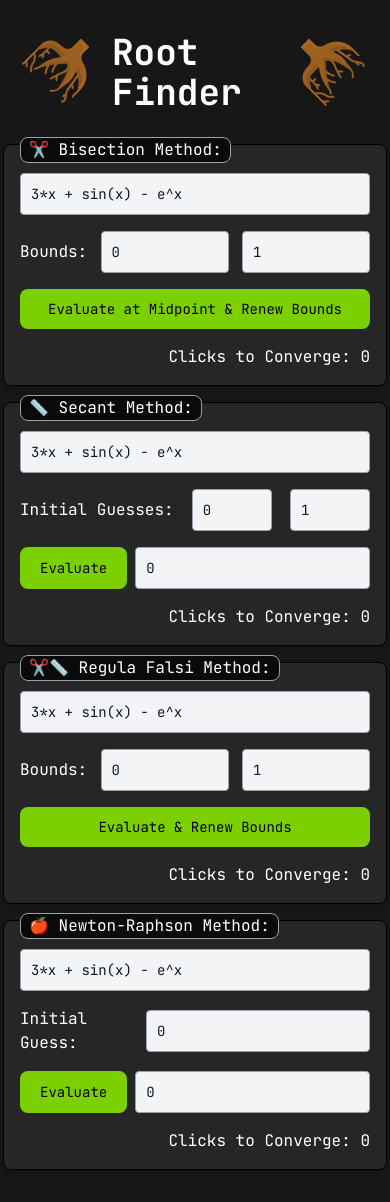
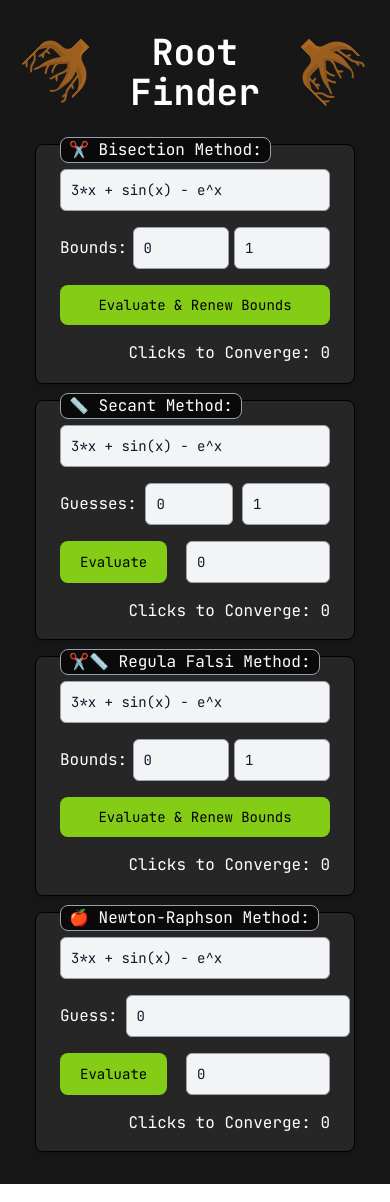
Before and after one commit to megz15/root-zero, a SvelteKit app: page / in a window 390 px wide. Built offline with nearby package versions, Linux system fonts and the light colour scheme.

Commit message:
refactor: boilerplate, responsiveness

```diff
--- a/src/app.css
+++ b/src/app.css
@@ -6,3 +6,23 @@
     font-optical-sizing: auto;
     font-style: normal;
 }
+
+input {
+    background-color: #f3f4f6;
+    border: 1px solid #9ca3af;
+    color: #111827;
+    font-size: 0.875rem;
+    line-height: 1.25rem;
+    border-radius: 0.375rem;
+    padding: 0.625rem;
+}
+
+button {
+    background-color: #84cc16;
+    color: black;
+    border-radius: 0.5rem;
+    font-size: 0.875rem;
+    line-height: 1.25rem;
+    padding-inline: 1.25rem;
+    padding-block: 0.625rem;
+}
--- a/src/lib/components/BisectionCard.svelte
+++ b/src/lib/components/BisectionCard.svelte
@@ -1,5 +1,6 @@
 <script lang="ts">
     import { create, all} from 'mathjs'
+    import Card from './Card.svelte';
     const math = create(all)
 
     export let rawExpr = '3*x + sin(x) - e^x'
@@ -12,16 +13,15 @@
     let clicksToConverge = 0
 </script>
 
-<card class="relative flex flex-col gap-4 p-4 pt-7 w-96 bg-neutral-800 border border-black rounded-lg shadow-md">
-    <div class="absolute -top-2 bg-neutral-950 text-white px-2 rounded-lg border border-gray-400">✂️ Bisection Method:</div>
-    <input bind:value={rawExpr} placeholder="Expression" class="bg-gray-100 border border-gray-400 text-gray-900 text-sm rounded p-2.5" />
+<Card title="✂️ Bisection Method:">
+    <input autocomplete="off" bind:value={rawExpr} placeholder="Expression" />
     <div class="flex justify-between items-center">
         <div class="text-white">Bounds:</div>
-        <input type="number" bind:value={lBd} placeholder="Lower Bound" class="bg-gray-100 border border-gray-400 text-gray-900 text-sm rounded p-2.5 w-32" />
-        <input type="number" bind:value={uBd} placeholder="Upper Bound" class="bg-gray-100 border border-gray-400 text-gray-900 text-sm rounded p-2.5 w-32" />
+        <input autocomplete="off" type="number" bind:value={lBd} placeholder="Lower Bound" class="max-w-32 max-sm:max-w-24" />
+        <input autocomplete="off" type="number" bind:value={uBd} placeholder="Upper Bound" class="max-w-32 max-sm:max-w-24" />
     </div>
 
-    <button class="focus:outline-none text-black bg-lime-500 rounded-lg text-sm px-5 py-2.5" on:click={() => {
+    <button on:click={() => {
         const fAtlBd = f.evaluate({ x: lBd })
         const fAtuBd = f.evaluate({ x: uBd })
 
@@ -44,7 +44,7 @@
 
         clicksToConverge++
 
-    }}>Evaluate at Midpoint & Renew Bounds</button>
+    }}>Evaluate & Renew Bounds</button>
 
     <div class="text-white text-right">Clicks to Converge: {clicksToConverge}</div>
-</card>
+</Card>
--- /dev/null
+++ b/src/lib/components/Card.svelte
@@ -0,0 +1,8 @@
+<script lang="ts">
+    export let title: string
+</script>
+
+<card class="relative flex flex-col gap-4 px-6 pt-6 w-96 max-sm:w-80 h-60 bg-neutral-800 border border-black rounded-lg shadow-md">
+    <div class="absolute -top-2 bg-neutral-950 text-white px-2 rounded-lg border border-gray-400">{title}</div>
+    <slot/>
+</card>
--- a/src/lib/components/NewtonRaphsonCard.svelte
+++ b/src/lib/components/NewtonRaphsonCard.svelte
@@ -1,5 +1,6 @@
 <script lang="ts">
     import { create, all} from 'mathjs'
+    import Card from './Card.svelte';
     const math = create(all)
 
     export let rawExpr = '3*x + sin(x) - e^x'
@@ -15,16 +16,15 @@
     let clicksToConverge = 0
 </script>
 
-<card class="relative flex flex-col gap-4 p-4 pt-7 w-96 bg-neutral-800 border border-black rounded-lg shadow-md">
-    <div class="absolute -top-2 bg-neutral-950 text-white px-2 rounded-lg border border-gray-400">🍎 Newton-Raphson Method:</div>
-    <input bind:value={rawExpr} placeholder="Expression" class="bg-gray-100 border border-gray-400 text-gray-900 text-sm rounded p-2.5" />
-    <div class="flex justify-between items-center">
-        <div class="text-white">Initial Guess:</div>
-        <input type="number" bind:value={x0} placeholder="First Guess" class="bg-gray-100 border border-gray-400 text-gray-900 text-sm rounded p-2.5" />
+<Card title="🍎 Newton-Raphson Method:">
+    <input autocomplete="off" bind:value={rawExpr} placeholder="Expression" />
+    <div class="flex justify-between items-center gap-2">
+        <div class="text-white">Guess:</div>
+        <input autocomplete="off" type="number" bind:value={x0} placeholder="First Guess" class="grow" />
     </div>
 
-    <div class="flex gap-2">
-        <button class="focus:outline-none text-black bg-lime-500 rounded-lg text-sm px-5 py-2.5" on:click={() => {
+    <div class="flex gap-2 justify-between">
+        <button on:click={() => {
             const fAtx0 = f.evaluate({ x: x0 })
 
             if (fAtx0 == 0) {
@@ -45,8 +45,8 @@
             clicksToConverge++
 
         }}>Evaluate</button>
-        <input readonly type="number" bind:value={xn} placeholder="Next Approximation" class="bg-gray-100 border border-gray-400 text-gray-900 text-sm rounded p-2.5 grow" />
+        <input autocomplete="off" readonly type="number" bind:value={xn} placeholder="Next Approximation" class="grow max-sm:max-w-36" />
     </div>
 
     <div class="text-white text-right">Clicks to Converge: {clicksToConverge}</div>
-</card>
+</Card>
--- a/src/lib/components/RegulaFalsiCard.svelte
+++ b/src/lib/components/RegulaFalsiCard.svelte
@@ -1,5 +1,6 @@
 <script lang="ts">
     import { create, all} from 'mathjs'
+    import Card from './Card.svelte';
     const math = create(all)
 
     export let rawExpr = '3*x + sin(x) - e^x'
@@ -12,16 +13,15 @@
     let clicksToConverge = 0
 </script>
 
-<card class="relative flex flex-col gap-4 p-4 pt-7 w-96 bg-neutral-800 border border-black rounded-lg shadow-md">
-    <div class="absolute -top-2 bg-neutral-950 text-white px-2 rounded-lg border border-gray-400">✂️📏 Regula Falsi Method:</div>
-    <input bind:value={rawExpr} placeholder="Expression" class="bg-gray-100 border border-gray-400 text-gray-900 text-sm rounded p-2.5" />
+<Card title="✂️📏 Regula Falsi Method:">
+    <input autocomplete="off" bind:value={rawExpr} placeholder="Expression" />
     <div class="flex justify-between items-center">
         <div class="text-white">Bounds:</div>
-        <input type="number" bind:value={lBd} placeholder="Lower Bound" class="bg-gray-100 border border-gray-400 text-gray-900 text-sm rounded p-2.5 w-32" />
-        <input type="number" bind:value={uBd} placeholder="Upper Bound" class="bg-gray-100 border border-gray-400 text-gray-900 text-sm rounded p-2.5 w-32" />
+        <input autocomplete="off" type="number" bind:value={lBd} placeholder="Lower Bound" class="max-w-32 max-sm:max-w-24" />
+        <input autocomplete="off" type="number" bind:value={uBd} placeholder="Upper Bound" class="max-w-32 max-sm:max-w-24" />
     </div>
 
-    <button class="focus:outline-none text-black bg-lime-500 rounded-lg text-sm px-5 py-2.5" on:click={() => {
+    <button on:click={() => {
         const fAtlBd = f.evaluate({ x: lBd })
         const fAtuBd = f.evaluate({ x: uBd })
 
@@ -49,4 +49,4 @@
     }}>Evaluate & Renew Bounds</button>
 
     <div class="text-white text-right">Clicks to Converge: {clicksToConverge}</div>
-</card>
+</Card>
--- a/src/lib/components/SecantCard.svelte
+++ b/src/lib/components/SecantCard.svelte
@@ -1,5 +1,6 @@
 <script lang="ts">
     import { create, all} from 'mathjs'
+    import Card from './Card.svelte';
     const math = create(all)
 
     export let rawExpr = '3*x + sin(x) - e^x'
@@ -14,17 +15,16 @@
     let clicksToConverge = 0
 </script>
 
-<card class="relative flex flex-col gap-4 p-4 pt-7 w-96 bg-neutral-800 border border-black rounded-lg shadow-md">
-    <div class="absolute -top-2 bg-neutral-950 text-white px-2 rounded-lg border border-gray-400">📏 Secant Method:</div>
-    <input bind:value={rawExpr} placeholder="Expression" class="bg-gray-100 border border-gray-400 text-gray-900 text-sm rounded p-2.5" />
-    <div class="flex justify-between items-center">
-        <div class="text-white">Initial Guesses:</div>
-        <input type="number" bind:value={x0} placeholder="First Guess" class="bg-gray-100 border border-gray-400 text-gray-900 text-sm rounded p-2.5 w-20" />
-        <input type="number" bind:value={x1} placeholder="Second Guess" class="bg-gray-100 border border-gray-400 text-gray-900 text-sm rounded p-2.5 w-20" />
+<Card title="📏 Secant Method:">
+    <input autocomplete="off" bind:value={rawExpr} placeholder="Expression" />
+    <div class="flex justify-between items-center gap-2">
+        <div class="text-white">Guesses:</div>
+        <input autocomplete="off" type="number" bind:value={x0} placeholder="First Guess" class="grow max-w-28 max-sm:max-w-22" />
+        <input autocomplete="off" type="number" bind:value={x1} placeholder="Second Guess" class="grow max-w-28 max-sm:max-w-22" />
     </div>
 
-    <div class="flex gap-2">
-        <button class="focus:outline-none text-black bg-lime-500 rounded-lg text-sm px-5 py-2.5" on:click={() => {
+    <div class="flex gap-2 justify-between">
+        <button on:click={() => {
             const fAtx0 = f.evaluate({ x: x0 })
             const fAtx1 = f.evaluate({ x: x1 })
 
@@ -50,8 +50,8 @@
             clicksToConverge++
 
         }}>Evaluate</button>
-        <input readonly type="number" bind:value={xn} placeholder="Next Approximation" class="bg-gray-100 border border-gray-400 text-gray-900 text-sm rounded p-2.5 grow" />
+        <input autocomplete="off" readonly type="number" bind:value={xn} placeholder="Next Approximation" class="grow max-sm:max-w-36" />
     </div>
 
     <div class="text-white text-right">Clicks to Converge: {clicksToConverge}</div>
-</card>
+</Card>
--- a/src/routes/+layout.svelte
+++ b/src/routes/+layout.svelte
@@ -7,6 +7,9 @@
 
 <svelte:head>
 	<link rel="icon" href={favicon} />
+	<title>RootZero</title>
+	<meta name="description" content="A simple web app to find roots of equations using numerical methods" />
+	<meta name="viewport" content="width=device-width, initial-scale=1" />
 </svelte:head>
 
 {@render children?.()}
--- a/src/routes/+page.svelte
+++ b/src/routes/+page.svelte
@@ -1,29 +1,29 @@
 <script lang="ts">
-    import icon from '$lib/assets/favicon.png';
+    import icon from '$lib/assets/favicon.png'
 
-    import BisectionCard from '$lib/components/BisectionCard.svelte';
-    import SecantCard from '$lib/components/SecantCard.svelte';
-    import RegulaFalsiCard from '$lib/components/RegulaFalsiCard.svelte';
-    import NewtonRaphsonCard from '$lib/components/NewtonRaphsonCard.svelte';
+    import BisectionCard from '$lib/components/BisectionCard.svelte'
+    import SecantCard from '$lib/components/SecantCard.svelte'
+    import RegulaFalsiCard from '$lib/components/RegulaFalsiCard.svelte'
+    import NewtonRaphsonCard from '$lib/components/NewtonRaphsonCard.svelte'
 
-    let rawExpr = '3*x + sin(x) - e^x'
+    const rawExpr = '3*x + sin(x) - e^x'
 
     // Initial Bound Guesses
-    let initLBd = 0
-    let initUBd = 1
+    const initLBd = 0
+    const initUBd = 1
 
     // Initial Root Guesses
-    let initGuess0 = 0
-    let initGuess1 = 1
+    const initGuess0 = 0
+    const initGuess1 = 1
 </script>
 
 <main class="p-8 bg-neutral-900 min-h-screen flex flex-col items-center justify-center gap-8">
-    <div class="flex gap-4">
+    <div class="flex gap-4 justify-center">
         <img src={icon} alt="App Icon" class="w-16 h-16 rotate-45" />
-        <h1 class="text-4xl font-bold text-white">Root Finder</h1>
+        <h1 class="text-4xl font-bold text-white text-center">Root Finder</h1>
         <img src={icon} alt="App Icon" class="w-16 h-16 rotate-315" />
     </div>
-    <div class="flex flex-wrap items-center justify-center gap-4">
+    <div class="grid grid-cols-2 max-[850px]:grid-cols-1 gap-4">
         <BisectionCard rawExpr={rawExpr} lBd={initLBd} uBd={initUBd} />
         <SecantCard rawExpr={rawExpr} x0={initGuess0} x1={initGuess1} />
         <RegulaFalsiCard rawExpr={rawExpr} lBd={initLBd} uBd={initUBd} />
```
